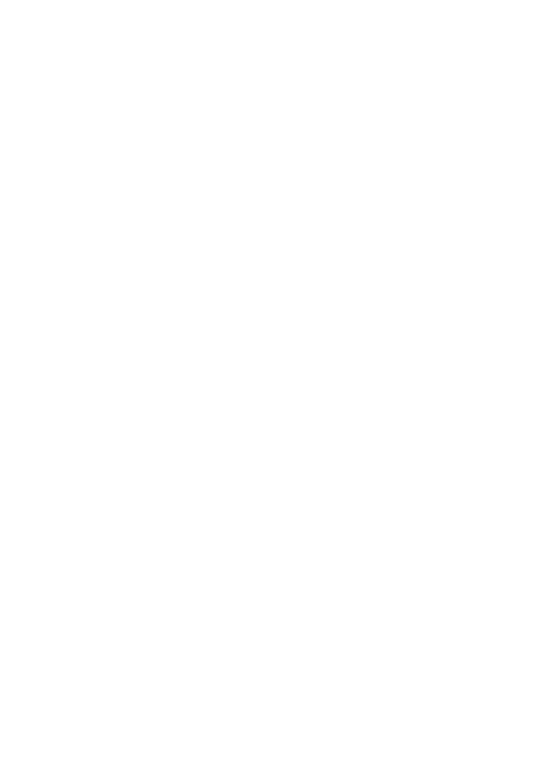
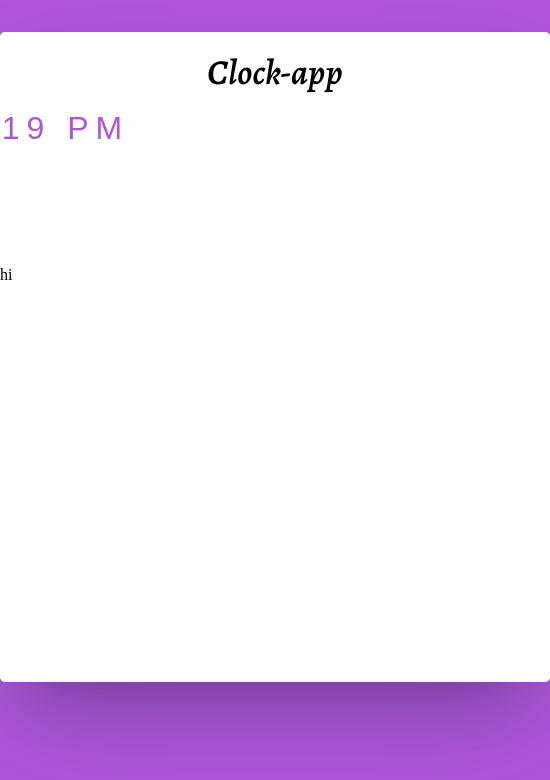
Before and after one commit to manju1807/Clock-app, a plain HTML site: page index.html in a window 390 px wide. Shown: the whole page, 550 px wide, since content can reach past the window. Drawn offline with nearby package versions, Linux system fonts and the light colour scheme.

Commit message:
breakpoint commit

```diff
--- a/index.html
+++ b/index.html
@@ -5,9 +5,42 @@
     <meta http-equiv="X-UA-Compatible" content="IE=edge">
     <meta name="viewport" content="width=device-width, initial-scale=1.0">
     <title>Clock-js</title>
+    <link rel="icon" href="clock.png"/>
     <link rel="stylesheet" href="style.css">
+    <link href="https://fonts.googleapis.com/css2?family=Alegreya:ital,wght@1,600&display=swap" rel="stylesheet">
+    <!-- <script src="script.js"></script> -->
 </head>
 <body>
-
+    <div class="container">
+        <div class="heading">Clock-app</div>
+        <div class="content">
+            <div id="MyClockDisplay" class="clock" onload="showTime()"></div>
+            <div class="mainclock">hi</div>
+        </div>
+    </div>
+    <script>
+    function showTime(){
+    var date = new Date();
+    var h = date.getHours(); // 0 - 23
+    var m = date.getMinutes(); // 0 - 59
+    var s = date.getSeconds(); // 0 - 59
+    var session = "AM";
+    if(h == 0){
+        h = 12;
+    }
+    if(h > 12){
+        h = h - 12;
+        session = "PM";
+    }
+    h = (h < 10) ? "0" + h : h;
+    m = (m < 10) ? "0" + m : m;
+    s = (s < 10) ? "0" + s : s;
+    var time = h + ":" + m + ":" + s + " " + session;
+    document.getElementById("MyClockDisplay").innerText = time;
+    document.getElementById("MyClockDisplay").textContent = time;
+    setTimeout(showTime, 1000);
+    }
+    showTime();
+    </script>
 </body>
 </html>
--- a/style.css
+++ b/style.css
@@ -0,0 +1,41 @@
+body{
+    margin: 0px;
+    padding:0px;
+    background-color: rgb(174, 85, 218);
+}
+.container{
+    background-color: white;
+    height: 650px;
+    width:  550px;
+    margin-left: auto;
+    margin-right: auto;
+    margin-top: 2rem;
+    border-radius: 0.3rem;
+    box-shadow: rgba(255, 255, 255, 0.1) 0px 1px 1px 0px inset, rgba(50, 50, 93, 0.25) 0px 50px 100px -20px, rgba(0, 0, 0, 0.3) 0px 30px 60px -30px;
+    display:grid;
+    grid-template-rows: 20% 80%;
+}
+
+.heading{
+    font-family: 'Alegreya', serif;
+    text-align: center;
+    font-size: 35px;
+    padding: 1rem;
+}
+
+.content{
+    display: grid;
+    grid-template-rows: 20% 80%;
+}
+
+
+.clock {
+    top: 50%;
+    left: 50%;
+    transform: translateX(-50%) translateY(-50%);
+    color: rgb(174, 85, 218);
+    font-size: 2rem;
+    font-family: sans-serif;
+    text-align: center;
+    letter-spacing: 7px;
+}
```
Also changed, not shown: clock.png (added).
